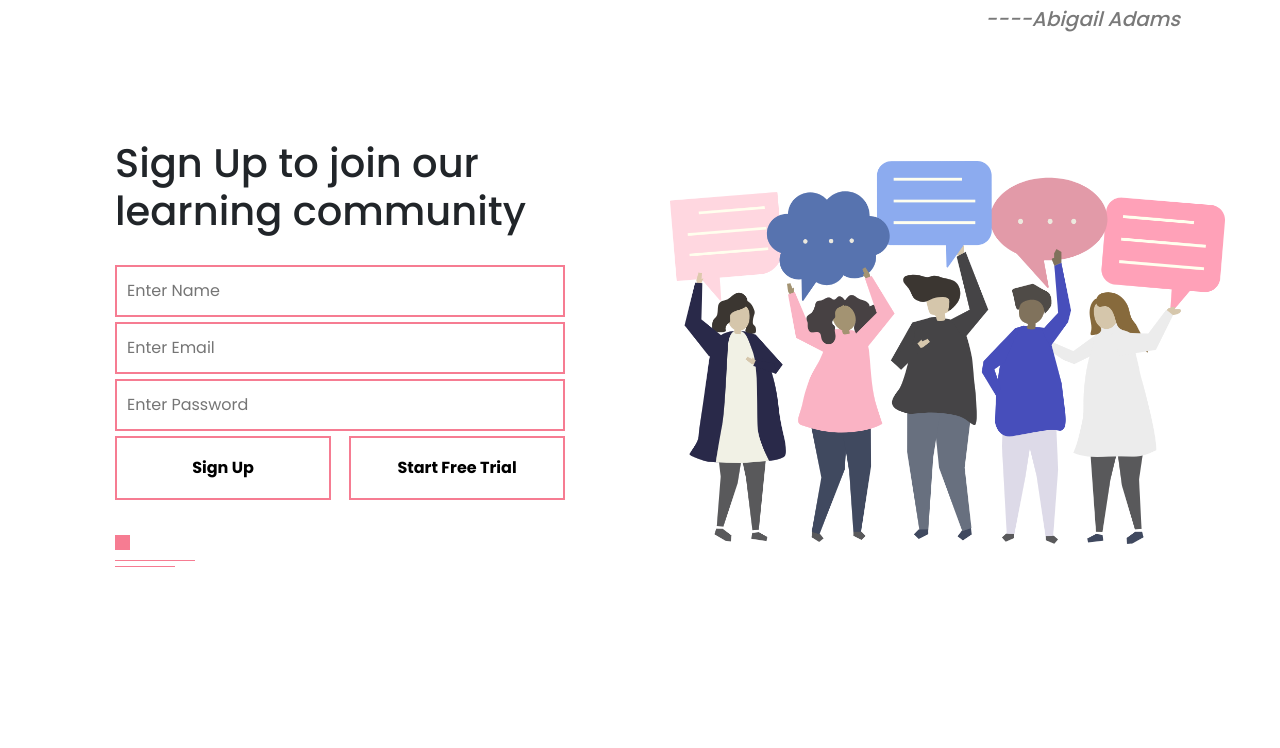
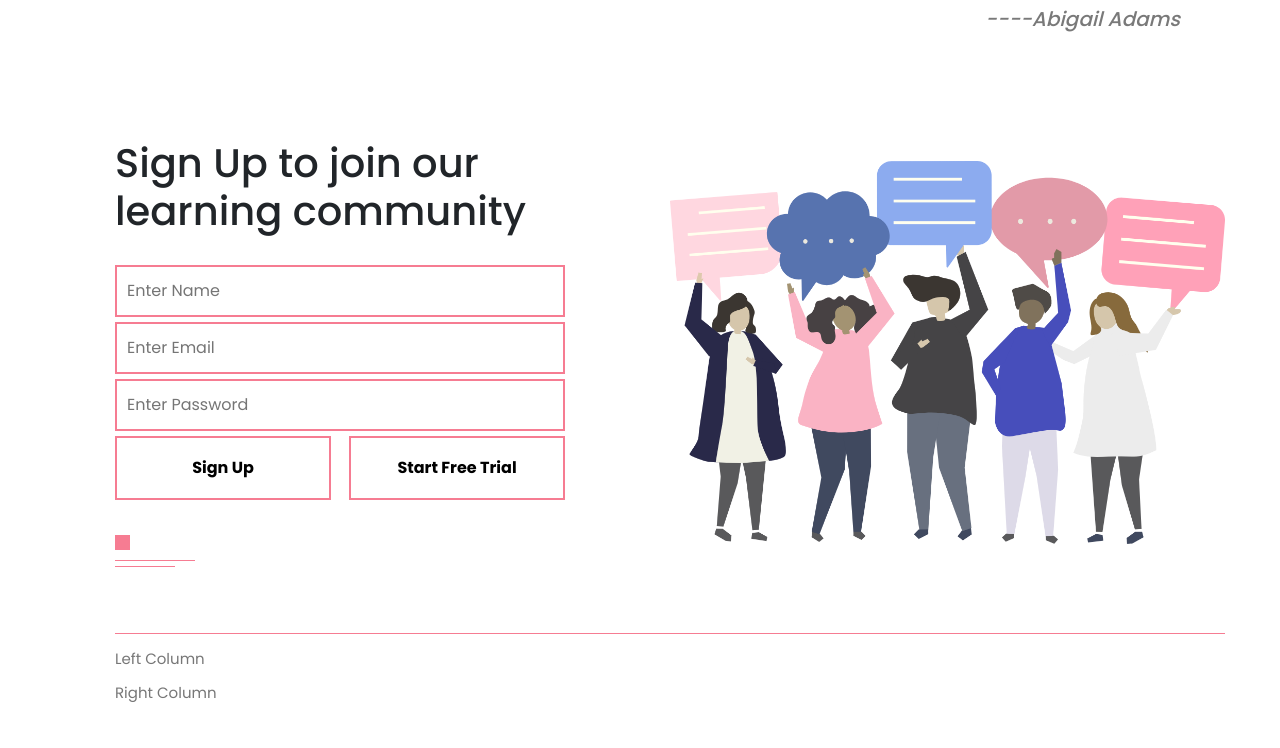
Before and after one commit to rahmat058/Responsive-Website, a plain HTML site: page index.html in a window 1280 px wide. Shown: the part 3522-4270 px from the top of the page. Before the commit the page ends 4089 px from the top, so only its background shows below. Drawn offline with nearby package versions, Linux system fonts and the light colour scheme.

Commit message:
footer page working now

```diff
--- a/index.html
+++ b/index.html
@@ -174,6 +174,20 @@
       </div>
     </section>
 
+
+    <!-- Footer Section -->
+    <section id="footer">
+      <div class="container footer-row">
+        <hr>
+        <div class="footer-left-col">
+          <p>Left Column</p>
+        </div>
+        <div class="footer-right-col">
+          <p>Right Column</p>
+        </div>
+      </div>
+    </section>
+
   <script>
     let menuBtn = document.getElementById('menuBtn')
     let sideNav = document.getElementById('sideNav')
--- a/style.css
+++ b/style.css
@@ -273,3 +273,14 @@ form input {
 .btn-box button {
   flex-basis: 48%;
 }
+
+/* Footer Section */
+#footer {
+  padding: 50px 0 30px;
+}
+
+hr {
+  width: 100%;
+  border: 0;
+  border-top: 1px solid #f67c92;
+}
```
